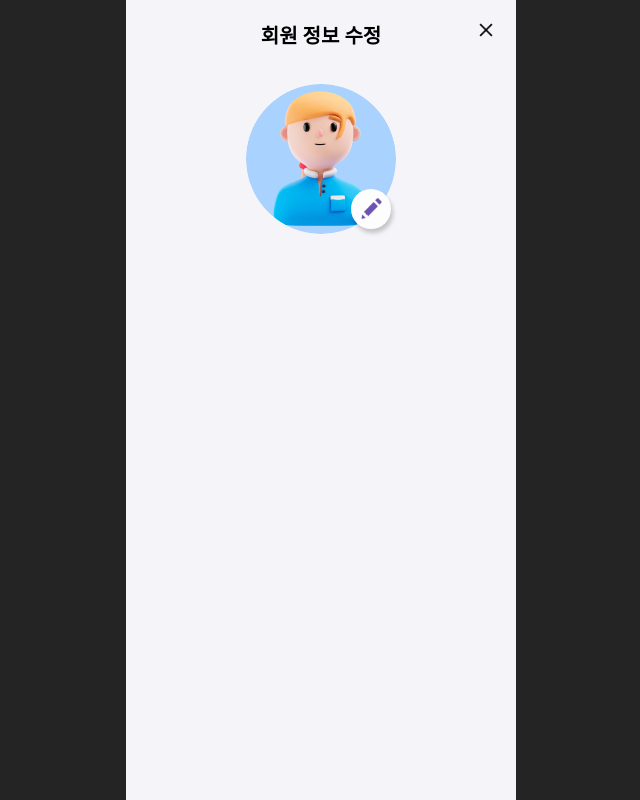
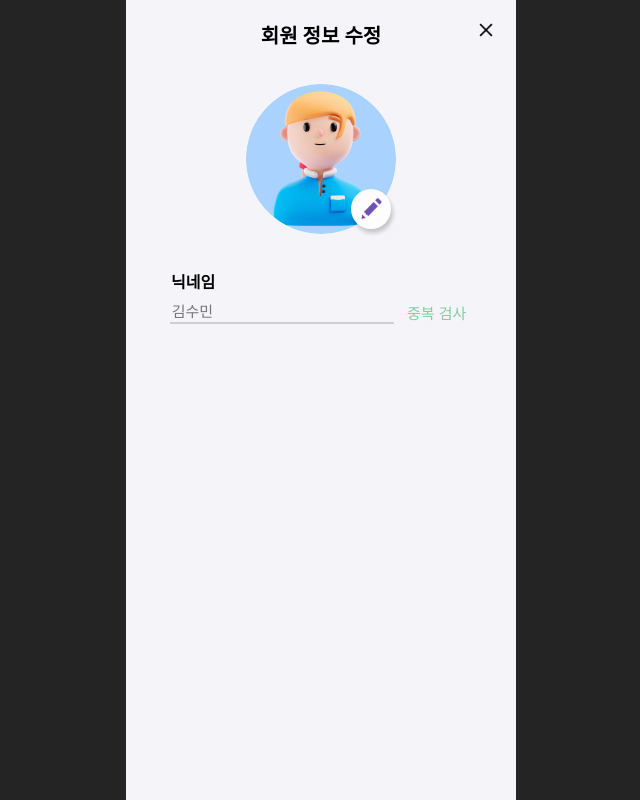
Before and after one commit to tjdwnsmm/decalcomanie, a React (Vite) app in the folder client/: page /profile-update in a window 1280 px wide. Shown: the whole page, without its empty margins (319-959 px from the left). Built offline with nearby package versions, Linux system fonts and the light colour scheme; a web font is replaced by a local one.

Commit message:
[S09P12A708-244 #15] feat: 닉네임 변경, 중복검사

```diff
--- /dev/null
+++ b/client/src/components/Profile/NicknameModi.tsx
@@ -0,0 +1,92 @@
+import React, { useState } from 'react';
+import { styled } from 'styled-components';
+import { ReactComponent as SuccessSvg } from '../../assets/icon/success.svg';
+import { ReactComponent as ErrorSvg } from '../../assets/icon/error.svg';
+
+const NicknameInputContainer = styled.div`
+  width: 100%;
+  margin: 8px 0px;
+  display: flex;
+  justify-content: space-around;
+  align-items: center;
+  position: relative;
+`;
+
+const NicknameInput = styled.input`
+  width: 220px;
+  background-color: var(--background-color);
+  font-size: 15px;
+  font-weight: 400;
+  color: var(--black-color);
+  border: none;
+  outline: none;
+  border-bottom: 2px solid var(--gray-color);
+`;
+
+const CheckeBtn = styled.button<{ disabled?: boolean }>`
+  background-color: var(--background-color);
+  border: none;
+  font-size: 15px;
+  color: var(--success-color);
+  cursor: ${(props) => (props.disabled ? 'default' : 'pointer')};
+  opacity: ${(props) => (props.disabled ? 0.5 : 1)};
+`;
+
+const Message = styled.div<{ isDuplicate?: boolean }>`
+  display: flex;
+  align-items: center;
+  font-size: 13px;
+  margin: 6px;
+  gap: 5px;
+  color: ${(props) => (props.isDuplicate ? 'var(--error-color)' : 'var(--success-color)')};
+`;
+
+interface NewNicknameProps {
+  nickname: string;
+}
+
+function NewNickname({ nickname }: NewNicknameProps) {
+  const [inputValue, setInputValue] = useState('');
+  const [isDuplicate, setIsDuplicate] = useState(false);
+  const [isCheck, setIsCheck] = useState(false);
+
+  const handleInputChange = (e: React.ChangeEvent<HTMLInputElement>) => {
+    setInputValue(e.target.value);
+    setIsDuplicate(false);
+    setIsCheck(false);
+  };
+
+  const handleCheckDuplicate = () => {
+    // 서버와 통신하여 닉네임 중복 검사를 진행하는 로직 구현
+    // 임시) 새로운 닉네임이 윤지현인 경우에만 중복으로 간주
+    setIsDuplicate(inputValue === '윤지현');
+    setIsCheck(true);
+  };
+
+  return (
+    <>
+      <NicknameInputContainer>
+        <NicknameInput
+          value={inputValue}
+          onChange={handleInputChange}
+          onKeyPress={(e) => {
+            if (e.key === 'Enter') {
+              handleCheckDuplicate();
+            }
+          }}
+          placeholder={nickname}
+        />
+        <CheckeBtn disabled={!inputValue.trim()} onClick={handleCheckDuplicate}>
+          중복 검사
+        </CheckeBtn>
+      </NicknameInputContainer>
+      {isCheck && (
+        <Message isDuplicate={isDuplicate}>
+          {isDuplicate ? <ErrorSvg /> : <SuccessSvg />}
+          {isDuplicate ? '이미 사용중인 닉네임입니다.' : '사용 가능한 닉네임입니다.'}
+        </Message>)}
+    </>
+  );
+}
+
+export default NewNickname;
--- a/client/src/pages/MyPage/ProfileUpdate.tsx
+++ b/client/src/pages/MyPage/ProfileUpdate.tsx
@@ -2,7 +2,22 @@
 import { styled } from 'styled-components';
 import { Main, MarginFrame } from '../../style';
 import { ReactComponent as CloseSvg } from '../../assets/img/close.svg';
+import NewNickname from '../../components/Profile/NicknameModi';
+import { ProfileUpdateInfo } from '../../types/ProfileInfoType';
 
+// 임시데이터
+const user: ProfileUpdateInfo = {
+  nickname: '김수민',
+  favorite: [
+    '플로럴',
+    '시트러스',
+  ],
+  hate: [
+    '머스크',
+    '스파이시',
+  ],
+  img: 'src/assets/img/profile-img.png',
+};
 
 const PageName = styled.div`
   text-align: center;
@@ -25,8 +40,8 @@ const Profile = styled.div`
   display: flex;
   justify-content: flex-end;
   align-items: flex-end;
-  padding: 0px 120px;
   position: relative;
+  padding: 15px 120px;
 `;
 
 const ProfileImg = styled.img`
@@ -35,7 +50,7 @@ const ProfileImg = styled.img`
   border-radius: 50%;
 `;
 
-const ButtonBox = styled.div`
+const ImgModiBox = styled.div`
   display: flex;
   justify-content: center;
   align-items: center;
@@ -48,6 +63,12 @@ const ButtonBox = styled.div`
   box-shadow: 2px 4px 4px rgba(0,0,0, 0.2);
 `;
 
+const UserInfoName = styled.div`
+  padding-left: 5px;
+  font-size: 16px;
+  font-weight: 700;
+`;
+
 const ProfileUpdate = () => {
   const handleCancel = () => {
     window.location.href = '/mypage';
@@ -57,11 +78,16 @@ const ProfileUpdate = () => {
     <Main>
       <PageName>회원 정보 수정</PageName>
       <CancleBtn onClick={handleCancel}><CloseSvg/></CancleBtn>
-      <MarginFrame margin="15px"/>
       <Profile>
-        <ProfileImg src="src/assets/img/profile-img.png" alt="프로필 사진" />
-        <ButtonBox><img src="src/assets/img/pencil-float.png" width="26" height="26"/></ButtonBox>
+        <ProfileImg src={user.img} alt="프로필 사진" />
+        <ImgModiBox><img src="src/assets/img/pencil-float.png" width="26" height="26"/></ImgModiBox>
       </Profile>
+      <MarginFrame margin="20px 40px">
+        <UserInfoName>
+          닉네임
+        </UserInfoName>
+        <NewNickname nickname={user.nickname}/>
+      </MarginFrame>
     </Main>
   );
 };
```
Also changed, not shown: client/src/assets/icon/error.svg (added), client/src/assets/icon/success.svg (added).
